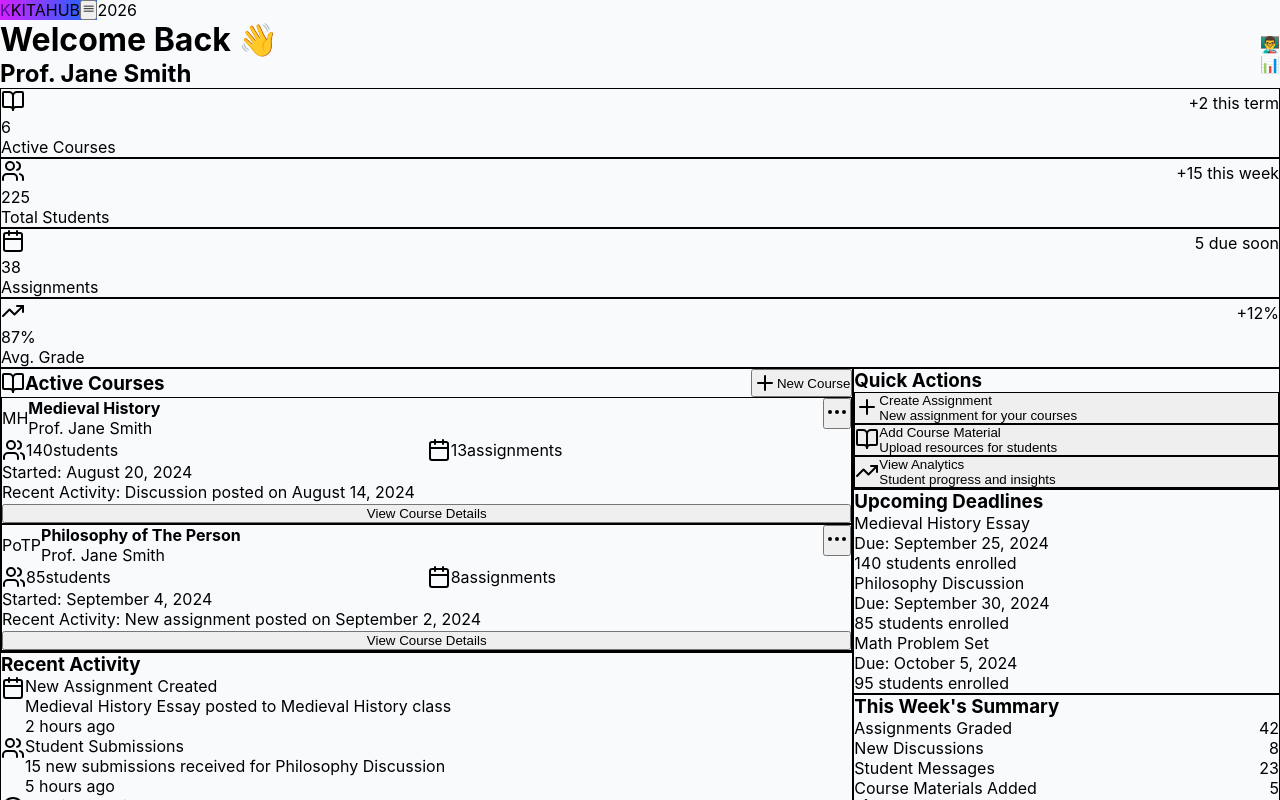
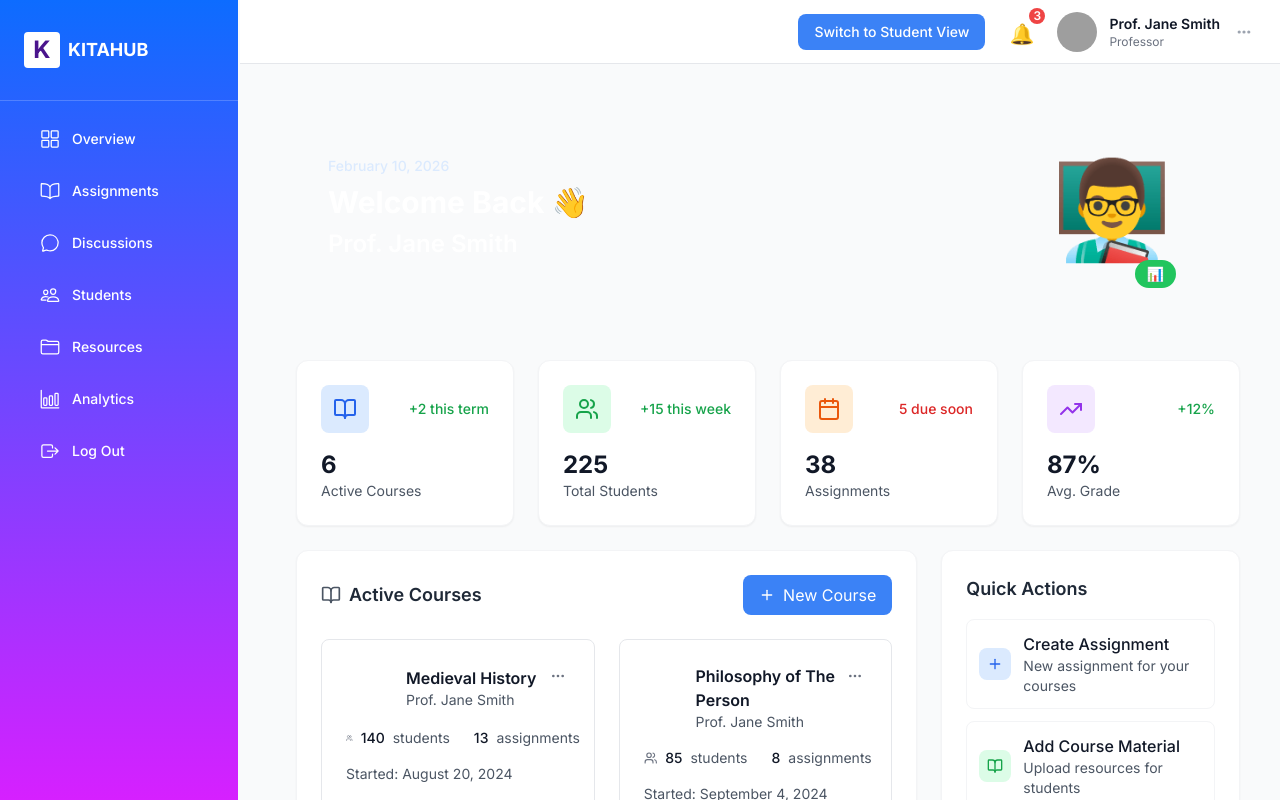
Before and after one commit to Abdurrehman102/kitahub-dashboard, a Next.js app: page /Overview in a window 1280 px wide. Shown: the top 800 px of the page. Built offline with nearby package versions, Linux system fonts and the light colour scheme; grey boxes are pictures that could not be loaded.

Commit message:
removed missing CourseContent component

```diff
--- a/src/app/layout.tsx
+++ b/src/app/layout.tsx
@@ -1,4 +1,9 @@
 import './globals.css';
+import Script from 'next/script'; // Next.js ka Script component import karen
+import { Inter } from 'next/font/google'; // Google Font optimization ke liye
+
+// Font setup
+const inter = Inter({ subsets: ['latin'] });
 
 export const metadata = {
   title: 'KITAHUB - Student Learning Platform',
@@ -9,12 +14,9 @@ export default function RootLayout({ children }) {
   return (
     <html lang="en">
       <head>
-        <link rel="preconnect" href="https://fonts.googleapis.com" />
-        <link rel="preconnect" href="https://fonts.gstatic.com" crossOrigin="true" />
-        <link href="https://fonts.googleapis.com/css2?family=Inter:wght@300;400;500;600;700&display=swap" rel="stylesheet" />
-        <script src="https://cdn.tailwindcss.com"></script>
+        <Script src="https://cdn.tailwindcss.com" strategy="beforeInteractive" />
       </head>
-      <body className="bg-gray-50">
+      <body className={`${inter.className} bg-gray-50`}>
         {children}
       </body>
     </html>
```
